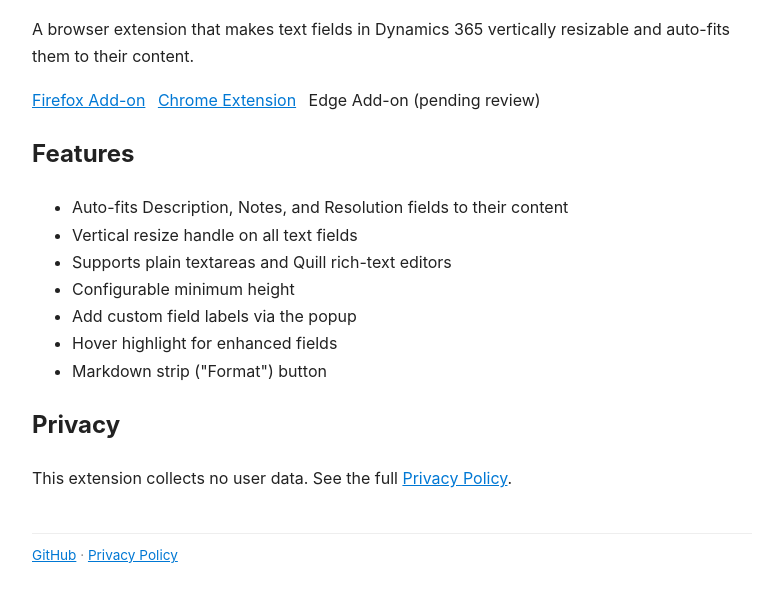
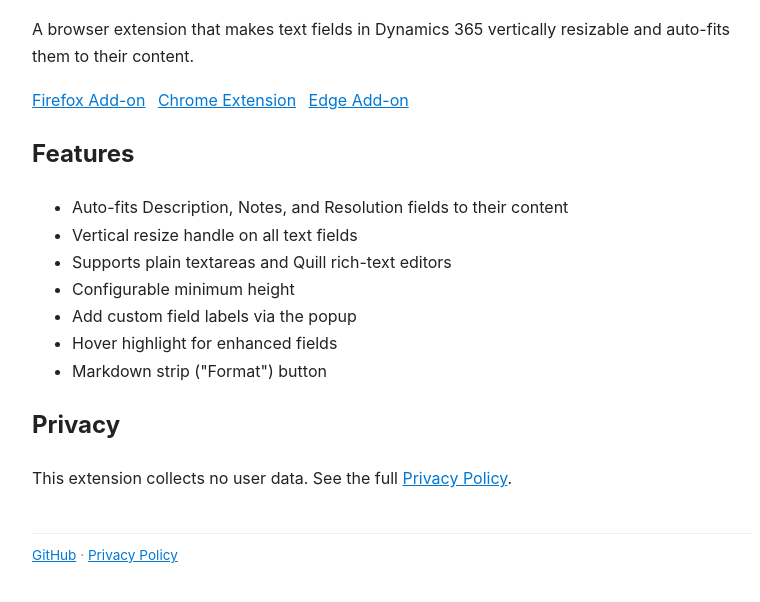
Before and after one commit to ibaciu6/dynamics-365-text-resizer, a browser extension: page docs/index.html in a window 1280 px wide. Shown: the part 92-694 px from the top of the page, without its empty margins (248-1008 px from the left). Drawn offline with Linux system fonts and the light colour scheme.

Commit message:
docs: Microsoft Edge Add-ons listing is live
Store review completed 2026-08-07. Link the real Edge listing in the
README badges and the docs/ landing page instead of the pending-review
placeholder.

```diff
--- a/docs/index.html
+++ b/docs/index.html
@@ -19,7 +19,7 @@
   <div class="badges">
     <a href="https://addons.mozilla.org/en-US/firefox/addon/dynamics-365-text-resizer/">Firefox Add-on</a>
     <a href="https://chrome.google.com/webstore/detail/chhnlfklbbdncogckpoeejhpmbanfbpp">Chrome Extension</a>
-    <span>Edge Add-on (pending review)</span>
+    <a href="https://microsoftedge.microsoft.com/addons/detail/dynamics-365-text-resizer/fmcepahgdmmpmopcjkalgmnkppncmodb">Edge Add-on</a>
   </div>
 
   <h2>Features</h2>
```
Also changed, not shown: 1 other file.
